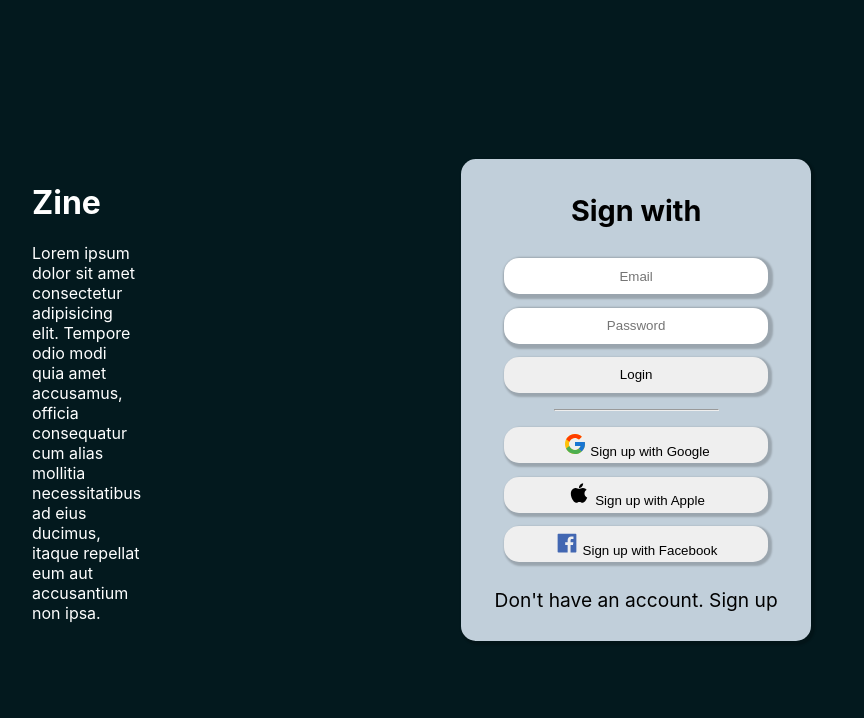
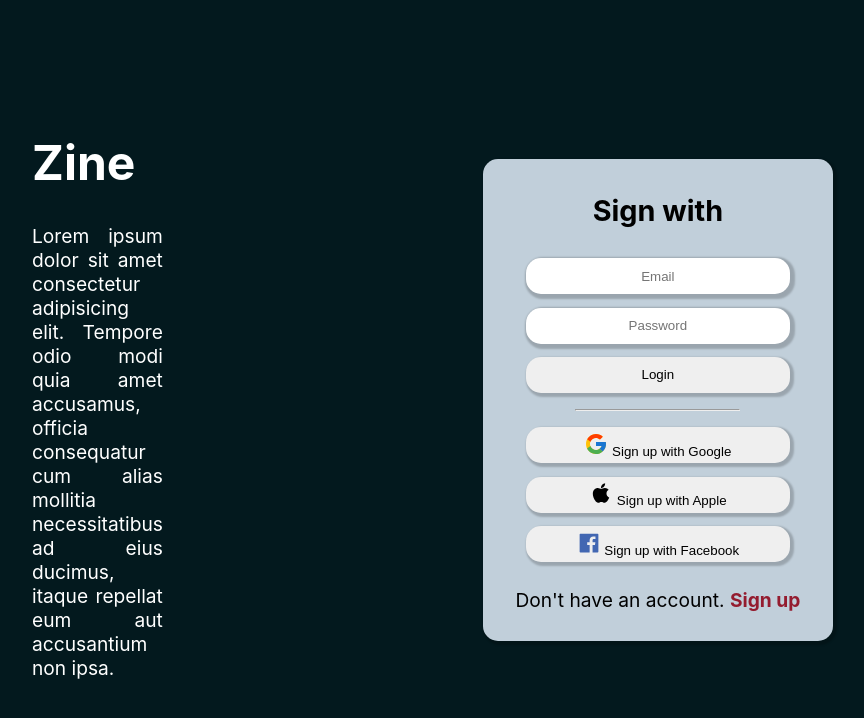
Before and after one commit to vinivilares/zine, a Next.js app: page / in a window 1280 px wide. Shown: the top 718 px of the page, without its empty margins (288-1152 px from the left). Built offline with nearby package versions, Linux system fonts and the light colour scheme; no server answers.

Commit message:
Initial context setup, conditional render for auth component

```diff
--- a/components/Auth/auth.jsx
+++ b/components/Auth/auth.jsx
@@ -1,13 +1,16 @@
 import styles from './auth.module.css'
 import { AiFillFacebook, AiFillApple } from "react-icons/ai";
 import { FcGoogle } from "react-icons/fc";
+import { useState } from 'react';
 
 export default function Auth() {
+    const [auth, setAuth] = useState('login')
+
     return (
+        <>
+            {auth === 'login' ? (
                 <div className={styles.main}>
                     <h2>Sign with</h2>
-
-
                     <form className={styles.form}>
                         <div className={styles.controls}>
                             <input type="email" name="email" id="email" placeholder='Email' />
@@ -22,14 +25,43 @@ export default function Auth() {
                         </div>
                     </form>
 
-            <hr className={styles.hr}/>
+                    <hr className={styles.hr} />
 
                     <div className={styles.actions}>
                         <button><FcGoogle className={styles.icons} /> Sign up with Google</button>
                         <button><AiFillApple className={styles.icons} /> Sign up with Apple</button>
                         <button><AiFillFacebook className={`${styles.icons} ${styles.facebook}`} /> Sign up with Facebook</button>
-                <p>Don't have an account. Sign up</p>
+                        <p>Don't have an account. <span className={styles.span} onClick={() => setAuth('signup')}>Sign up</span></p>
                     </div>
                 </div>
+            ) : (
+                <div className={styles.main}>
+                    <h2>Sign up</h2>
+                    <form className={styles.form}>
+                        <div className={styles.controls}>
+                            <input type="text" name="username" id="username" placeholder='Username' />
+                        </div>
+
+                        <div className={styles.controls}>
+                            <input type="email" name="email" id="email" placeholder='Email' />
+                        </div>
+
+                        <div className={styles.controls}>
+                            <input type="password" name="password" id="password" placeholder='Password' />
+                            <input type="password" name="password" id="password" placeholder='Repeat Password' />
+                        </div>
+
+                        <div className={styles.actions}>
+                            <button>Create Account</button>
+                        </div>
+                    </form>
+
+                    <div className={styles.actions}>
+
+                        <p>Already have an account. <span className={styles.span} onClick={() => setAuth('login')}>Login</span></p>
+                    </div>
+                </div>
+            )}
+        </>
     )
 }
--- a/components/Auth/auth.module.css
+++ b/components/Auth/auth.module.css
@@ -31,6 +31,10 @@
     text-align: center;
 }
 
+.controls > input:focus {
+    outline: none;
+}
+
 
 .actions > button {
     box-shadow: 2px 2px 2px 2px #00000033;
@@ -50,6 +54,15 @@
     color: black;
 }
 
+.span {
+    color: #941C2F;
+    font-weight: bold;
+}
+
+.span:hover {
+    cursor: pointer;
+}
+
 .icons {
     font-size: 1.5rem;
 }
--- /dev/null
+++ b/contexts/authContext.js
@@ -0,0 +1,42 @@
+import { signInWithEmailAndPassword, signOut, onAuthStateChanged, createUserWithEmailAndPassword } from "firebase/auth";
+import { useRouter } from "next/router";
+import { createContext, useState } from "react";
+import { auth } from "../firebase/config";
+
+const AuthContext = createContext()
+
+export function AuthContextProvider({ children }) {
+    const [user, setUser] = useState()
+    const router = useRouter()
+
+    onAuthStateChanged(auth, (currentUser) => {
+        setUser(currentUser)
+    })
+
+    function login(email, password) {
+        signInWithEmailAndPassword(auth, email, password)
+            .then(credentials => {
+                setUser(credentials.user)
+                router.push('/')
+            })
+    }
+
+    function signup(email, password) {
+        createUserWithEmailAndPassword(auth, email, password)
+            .then(credentials => {
+                router.push('/')
+            })
+    }
+
+    function logout() {
+        signOut(auth)
+    }
+
+    return (
+        <AuthContext.Provider value={{ user, login, logout, signup }}>
+            {children}
+        </AuthContext.Provider>
+    )
+}
+
+export default AuthContext
--- a/firebase/config.js
+++ b/firebase/config.js
@@ -2,7 +2,7 @@ import { initializeApp } from "firebase/app";
 import { getAuth } from 'firebase/auth'
 
 const firebaseConfig = {
-    apiKey: process.env.APIKEY,
+    apiKey: `${process.env.APIKEY}`,
     authDomain: process.env.AUTHDOMAIN,
     projectId: process.env.PROJECTID,
     storageBucket: process.env.STORAGEBUCKET,
--- /dev/null
+++ b/pages/[tvshow]/index.jsx
@@ -0,0 +1 @@
+//
--- a/pages/_app.js
+++ b/pages/_app.js
@@ -1,7 +1,13 @@
+import { AuthContextProvider } from '../contexts/authContext'
 import '../styles/globals.css'
 
 function MyApp({ Component, pageProps }) {
-  return <Component {...pageProps} />
+  return (
+    <AuthContextProvider>
+      <Component {...pageProps} />
+    </AuthContextProvider>
+
+  )
 }
 
 export default MyApp
--- a/pages/index.jsx
+++ b/pages/index.jsx
@@ -7,8 +7,8 @@ export default function Home() {
     <div className={styles.main}>
 
       <div className={styles.col}>
-        <h1>Zine</h1>
-        <p>Lorem ipsum dolor sit amet consectetur adipisicing elit. Tempore odio modi quia amet accusamus, officia consequatur cum alias mollitia necessitatibus ad eius ducimus, itaque repellat eum aut accusantium non ipsa.</p>
+        <h1 className={styles.title}>Zine</h1>
+        <p className={styles.description}>Lorem ipsum dolor sit amet consectetur adipisicing elit. Tempore odio modi quia amet accusamus, officia consequatur cum alias mollitia necessitatibus ad eius ducimus, itaque repellat eum aut accusantium non ipsa.</p>
       </div>
 
       <div className={styles.col}>
--- a/styles/home.module.css
+++ b/styles/home.module.css
@@ -9,6 +9,15 @@
     color: white;
 }
 
+.title {
+    font-size: 3em;
+}
+
+.description {
+    font-size: 1.2em;
+    text-align: justify;
+}
+
 .col {
     margin: 0 10em;
 }
```
Lines whose indentation alone changed are shown as unchanged.
